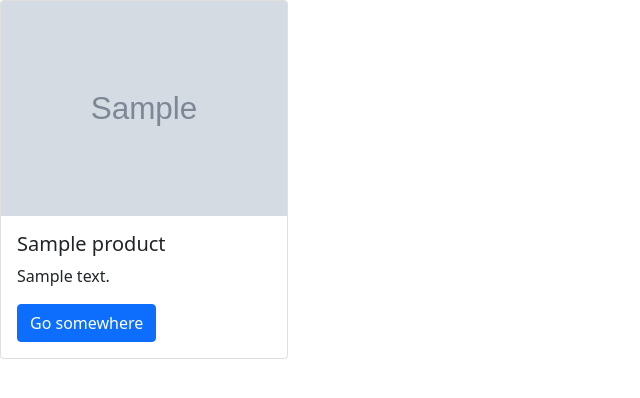
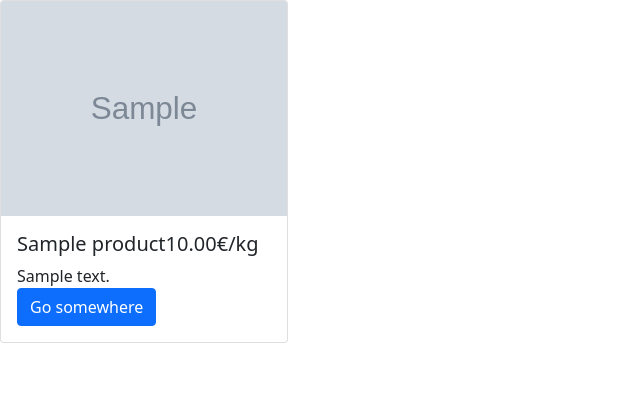
Before and after one commit to tfermoso/phpproduccion, a PHP site: page / in a window 1280 px wide. Shown: the top 398 px of the page, without its empty margins (0-640 px from the left). Run offline with PHP 8.4, Linux system fonts and the light colour scheme; tables that the repository leaves empty hold one stand-in row (values such as "Sample post"); grey boxes marked "Sample" are stand-in pictures; a stand-in replaces the project's code that opens the database connection; some libraries are stand-ins or nearby versions.

Commit message:
cargamos hoja de estilos propia

```diff
--- /dev/null
+++ b/assets/css/index.css
@@ -0,0 +1,3 @@
+.producto-detalle{
+    display: flex;
+}
--- a/index.php
+++ b/index.php
@@ -1,6 +1,6 @@
 <?php
 require_once("conexion.php");
-$sql="select * from product";
+$sql = "select * from product";
 $consulta = $conn->prepare($sql);
 // Ejecutar la consulta
 $consulta->execute();
@@ -9,29 +9,37 @@ $resultados = $consulta->fetchAll(PDO::FETCH_ASSOC);
 ?>
 <!doctype html>
 <html lang="en">
-  <head>
+
+<head>
     <!-- Required meta tags -->
     <meta charset="utf-8">
     <meta name="viewport" content="width=device-width, initial-scale=1">
 
     <!-- Bootstrap CSS -->
     <link href="https://cdn.jsdelivr.net/npm/bootstrap@5.0.2/dist/css/bootstrap.min.css" rel="stylesheet" integrity="sha384-EVSTQN3/azprG1Anm3QDgpJLIm9Nao0Yz1ztcQTwFspd3yD65VohhpuuCOmLASjC" crossorigin="anonymous">
+    <link rel="stylesheet" href="assets/css/index.css">
+    <title>App Orders</title>
+</head>
 
-    <title>Hello, world!</title>
-  </head>
-  <body>
-  <?php
+<body>
+    <?php
     // Mostrar los resultados
     foreach ($resultados as $product) {
-        $card='<div class="card" style="width: 18rem;">
-        <img src="assets/product/'.$product["image"].'" class="card-img-top" alt="...">
+        echo '<div class="card" style="width: 18rem;">
+        <img src="assets/product/' . $product["image"] . '" class="card-img-top" alt="...">
         <div class="card-body">
-          <h5 class="card-title">'.$product["name"].'</h5>
-          <p class="card-text">'.$product["description"].'</p>
+        <div class="producto-detalle">
+            <div>
+                <h5 class="card-title">' . $product["name"] . '</h5>
+                <p class="card-text">' . $product["description"] . '</p>
+            </div>
+            <div>
+                <h5 class="card-title">' . $product["price"] . '€/kg</h5>
+            </div>
+          </div>
           <a href="#" class="btn btn-primary">Go somewhere</a>
         </div>
       </div>';
-    echo $card;
     }
     ?>
 
@@ -45,5 +53,6 @@ $resultados = $consulta->fetchAll(PDO::FETCH_ASSOC);
     <script src="https://cdn.jsdelivr.net/npm/@popperjs/core@2.9.2/dist/umd/popper.min.js" integrity="sha384-IQsoLXl5PILFhosVNubq5LC7Qb9DXgDA9i+tQ8Zj3iwWAwPtgFTxbJ8NT4GN1R8p" crossorigin="anonymous"></script>
     <script src="https://cdn.jsdelivr.net/npm/bootstrap@5.0.2/dist/js/bootstrap.min.js" integrity="sha384-cVKIPhGWiC2Al4u+LWgxfKTRIcfu0JTxR+EQDz/bgldoEyl4H0zUF0QKbrJ0EcQF" crossorigin="anonymous"></script>
     -->
-  </body>
+</body>
+
 </html>
```
